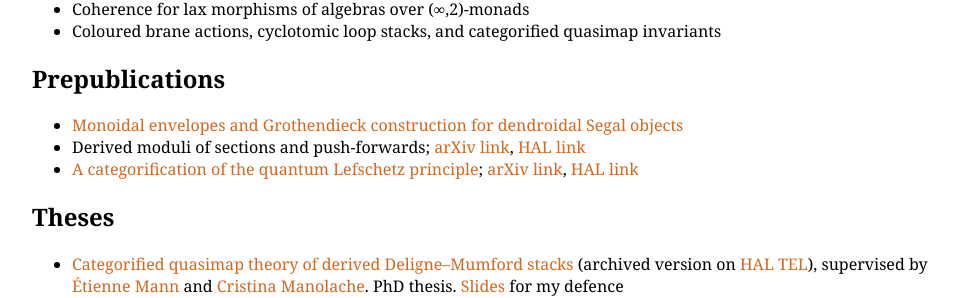
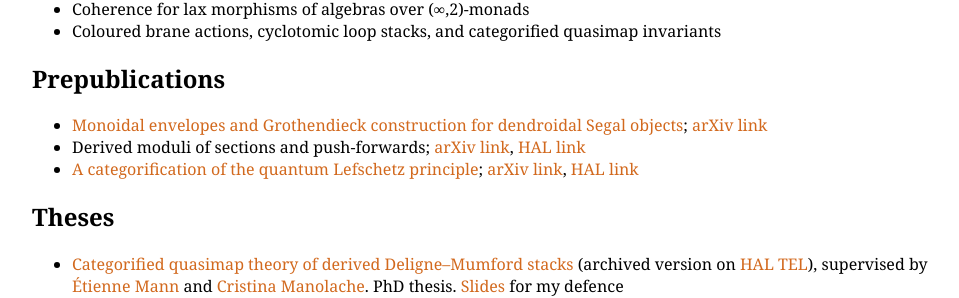
Before and after one commit to dskern/dskern.github.io, a Jekyll site: the page built from writings.html, in a window 1280 px wide. Shown: the part 308-606 px from the top of the page, without its empty margins (160-1119 px from the left). Built offline with Jekyll 4.4.1, drawn with Linux system fonts in a browser that asks for light colours.

Commit message:
Update writings.html

```diff
--- a/writings.html
+++ b/writings.html
@@ -14,7 +14,7 @@ layout: default
 
 <ul>
   <li><a href="Writings/Envelop_Segal.pdf">Monoidal envelopes and Grothendieck construction for dendroidal
-    Segal objects</a> </li>
+    Segal objects</a>; <a href="https://arxiv.org/abs/2301.10751">arXiv link</a></li>
   <li>Derived moduli of sections and push-forwards; <a href="https://arxiv.org/abs/2210.11386">arXiv link</a>, <a href="https://hal.archives-ouvertes.fr/hal-03823412">HAL link</a></li>
     <li><a href="Writings/qLefschetzCateg.pdf">A categorification of the quantum Lefschetz principle</a>; <a href="https://arxiv.org/abs/2002.03990">arXiv link</a>, <a href="https://hal.archives-ouvertes.fr/hal-02476725">HAL link</a></li>
 </ul>
```
